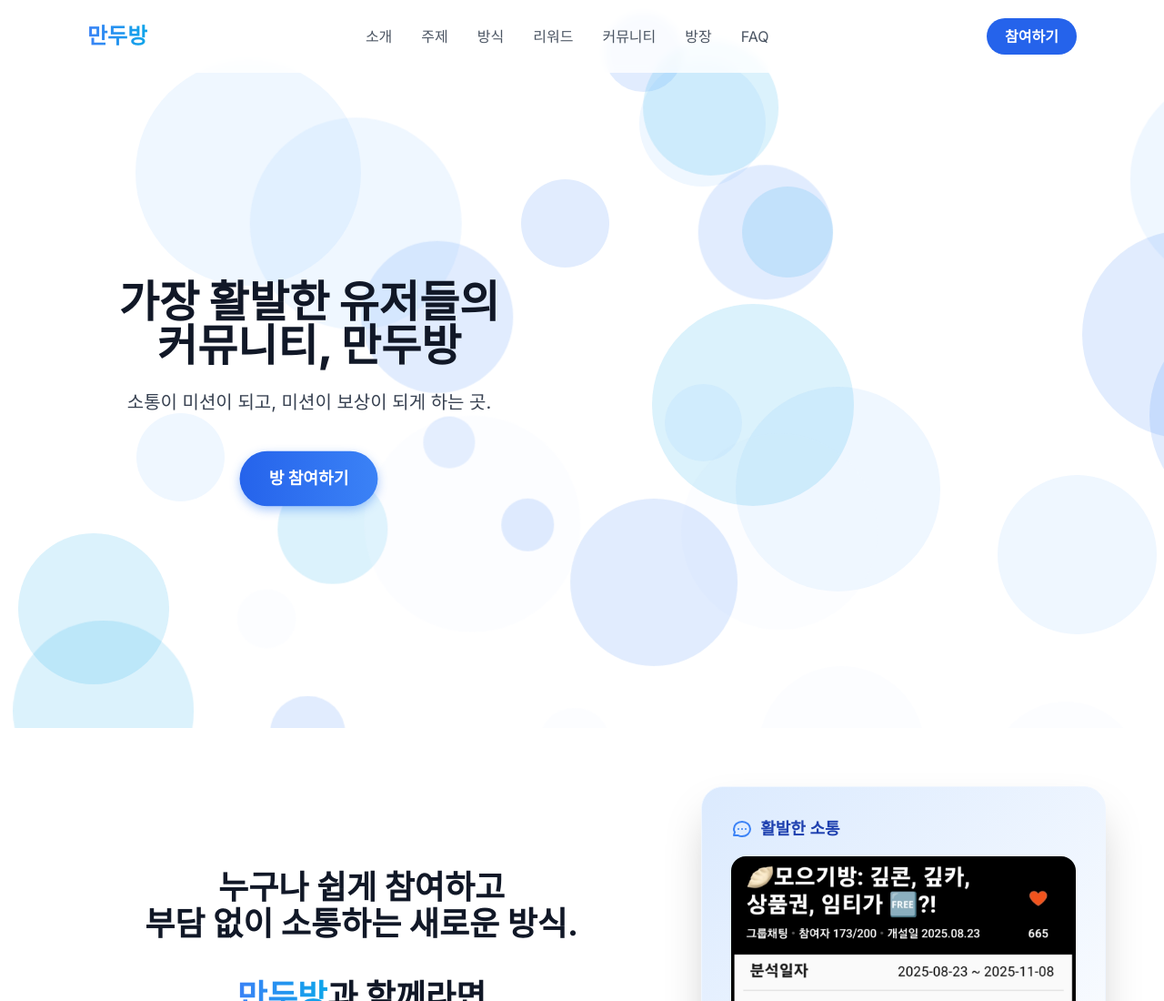
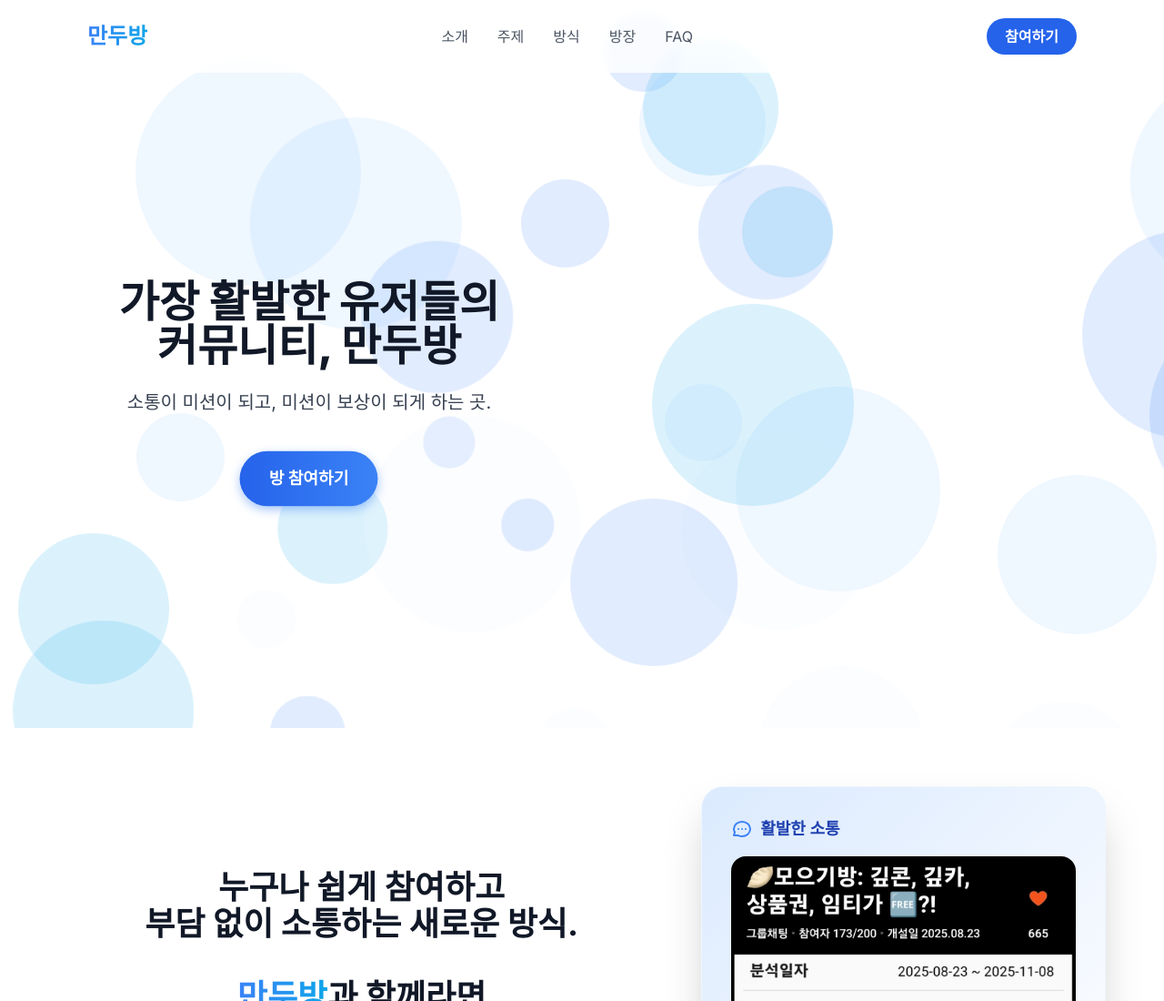
Before and after one commit to kkwoong/custom_mandu, a plain HTML site: page index.html in a window 1280 px wide. Shown: the top 1100 px of the page at 91% size. Drawn offline with nearby package versions, Linux system fonts and the light colour scheme.

Commit message:
Update index.html

```diff
--- a/index.html
+++ b/index.html
@@ -182,8 +182,6 @@
                     <a href="#section-2" class="font-medium text-gray-600 hover:text-blue-600 transition-colors">소개</a>
                     <a href="#section-topics" class="font-medium text-gray-600 hover:text-blue-600 transition-colors">주제</a> <!-- [신규] 헤더 링크 -->
                     <a href="#section-how" class="font-medium text-gray-600 hover:text-blue-600 transition-colors">방식</a>
-                    <a href="#section-reward" class="font-medium text-gray-600 hover:text-blue-600 transition-colors">리워드</a>
-                    <a href="#section-community" class="font-medium text-gray-600 hover:text-blue-600 transition-colors">커뮤니티</a>
                     <a href="#section-host" class="font-medium text-gray-600 hover:text-blue-600 transition-colors">방장</a> <!-- [신규] 헤더 링크 -->
                     <a href="#section-faq" class="font-medium text-gray-600 hover:text-blue-600 transition-colors">FAQ</a>
                 </nav>
```
